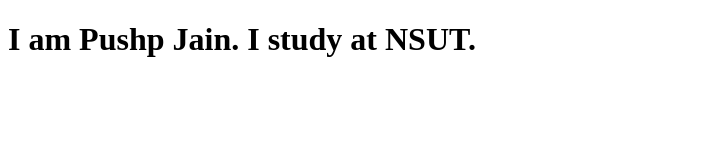
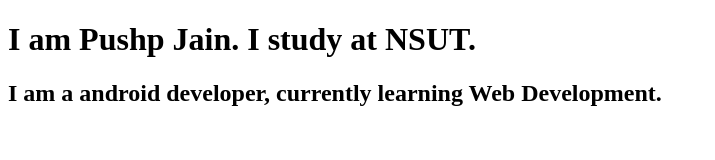
Before and after one commit to pushpjain3/my-first-website, a plain HTML site: page index.html in a window 1280 px wide. Shown: the whole page, without its empty margins (0-715 px from the left). Drawn offline with Linux system fonts and the light colour scheme.

Commit message:
new information added
Given technical advancements on the homepage of the website

```diff
--- a/index.html
+++ b/index.html
@@ -10,5 +10,8 @@
     <h1>
         I am Pushp Jain. I study at NSUT.
     </h1>
+    <h2>
+        I am a android developer, currently learning Web Development.
+    </h2>
 </body>
 </html>
```
